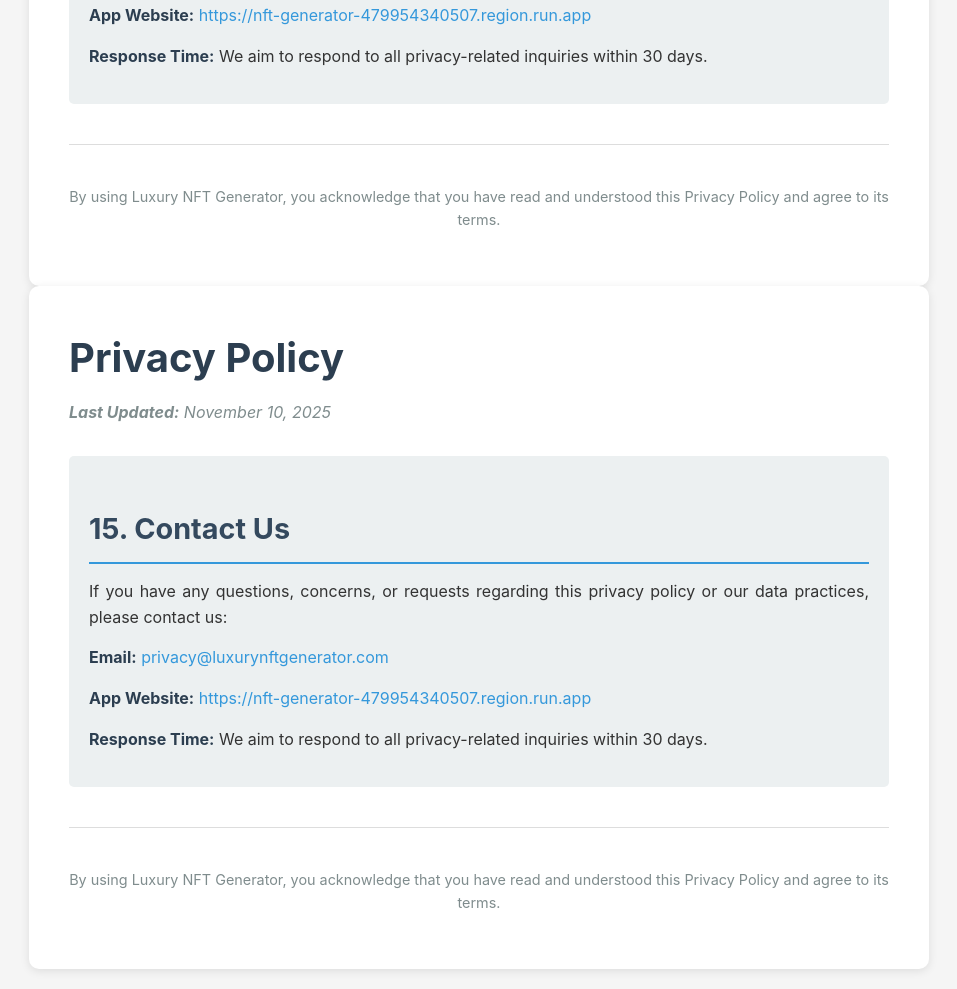
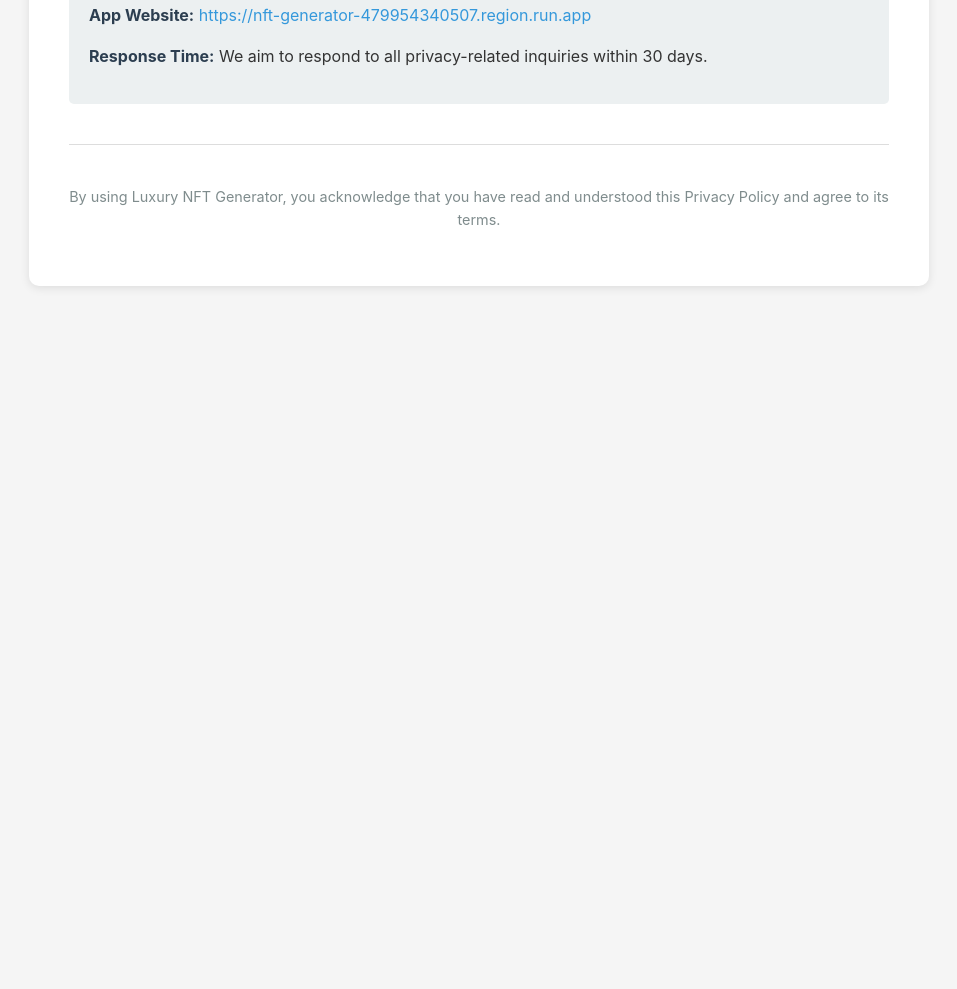
Before and after one commit to 00impera/NFT-CARD-GENERATOR-PRO, a plain HTML site: page index.html in a window 1280 px wide. Shown: the part 4836-5825 px from the top of the page, without its empty margins (161-1118 px from the left). After the commit the page ends 5142 px from the top, so only its background shows below. Drawn offline with Linux system fonts and the light colour scheme.

```diff
--- a/index.html
+++ b/index.html
@@ -320,35 +320,6 @@
         <p style="text-align: center; color: #7f8c8d; font-size: 0.9em;">
             By using Luxury NFT Generator, you acknowledge that you have read and understood this Privacy Policy and agree to its terms.
         </p>
-    </div>
-</body>
-</html><!DOCTYPE html>
-<html lang="en">
-<head>
-    <meta charset="UTF-8">
-    <meta name="viewport" content="width=device-width, initial-scale=1.0">
-    <title>Privacy Policy - Luxury NFT Generator</title>
-    <style>
-        /* ... aici poți pune stilurile tale CSS, sau copiază-le pe cele din primul tău exemplu ... */
-    </style>
-</head>
-<body>
-    <div class="container">
-        <!-- Toată politica ta de confidențialitate aici, O SINGURĂ DATĂ -->
-        <h1>Privacy Policy</h1>
-        <p class="last-updated"><strong>Last Updated:</strong> November 10, 2025</p>
-        <!-- ... restul conținutului ... -->
-        <div class="contact-info">
-            <h2>15. Contact Us</h2>
-            <p>If you have any questions, concerns, or requests regarding this privacy policy or our data practices, please contact us:</p>
-            <p><strong>Email:</strong> <a href="mailto:privacy@luxurynftgenerator.com">privacy@luxurynftgenerator.com</a></p>
-            <p><strong>App Website:</strong> <a href="https://nft-generator-479954340507.region.run.app">https://nft-generator-479954340507.region.run.app</a></p>
-            <p><strong>Response Time:</strong> We aim to respond to all privacy-related inquiries within 30 days.</p>
-        </div>
-        <hr style="margin: 40px 0; border: none; border-top: 1px solid #ddd;">
-        <p style="text-align: center; color: #7f8c8d; font-size: 0.9em;">
-            By using Luxury NFT Generator, you acknowledge that you have read and understood this Privacy Policy and agree to its terms.
-        </p>
-    </div>
+ </div>
 </body>
 </html>
```
